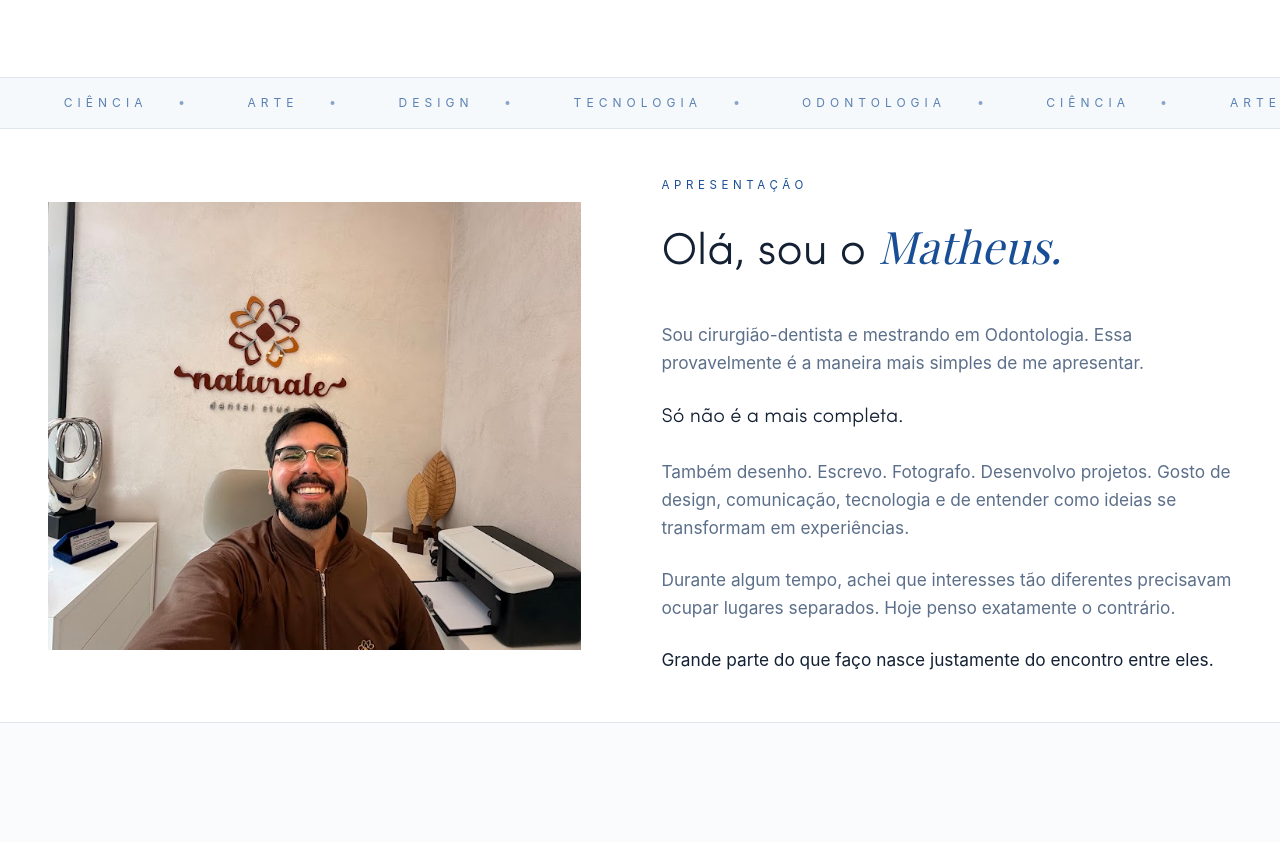
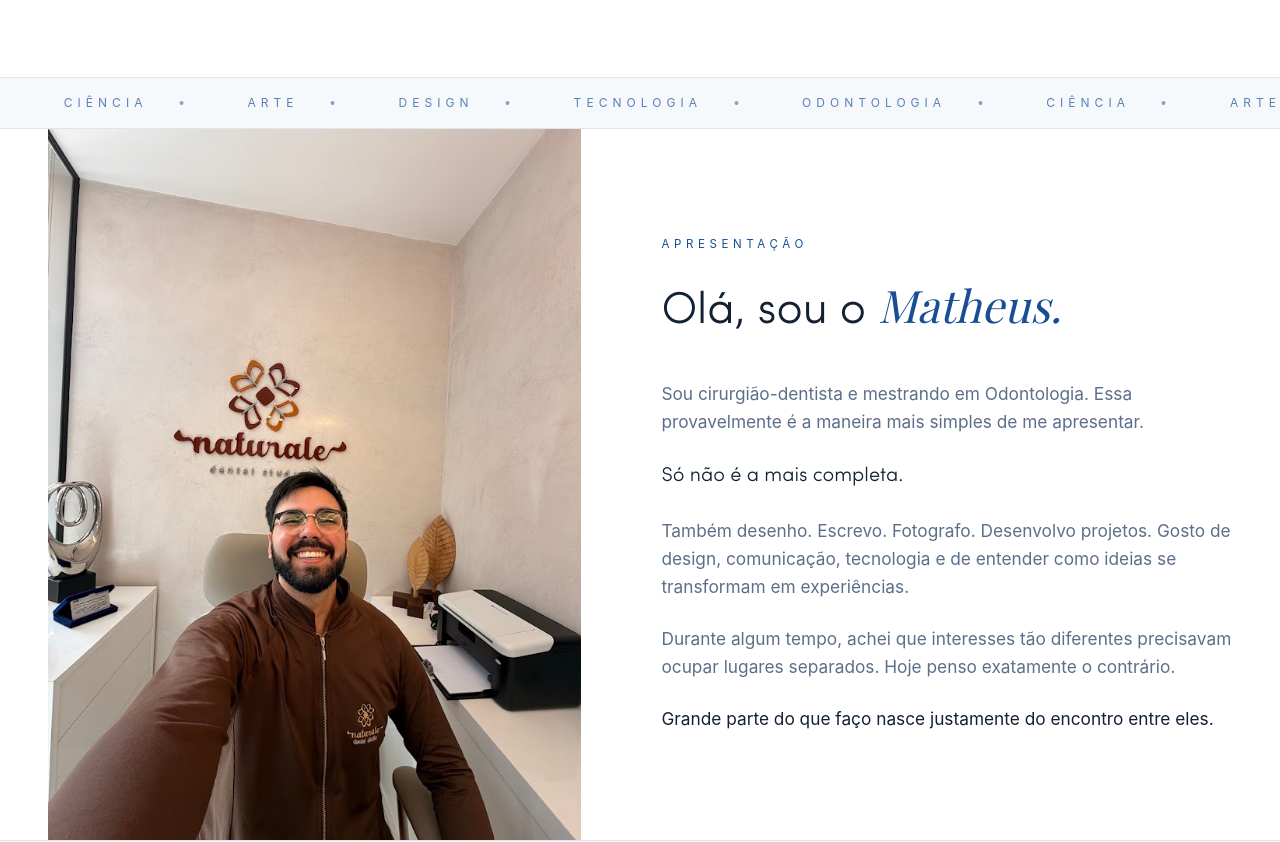
Before and after one commit to drmatheusfilgueiras/matheusfilgueiras, a React (Vite) app: page / in a window 1280 px wide. Shown: the part 800-1642 px from the top of the page. Built offline with nearby package versions, Linux system fonts and the light colour scheme; the HTML template or start-up script is replaced by a standard one; a web font is replaced by a local one.

Commit message:
style: balance presentation fold image

```diff
--- a/src/pages/HomePage.jsx
+++ b/src/pages/HomePage.jsx
@@ -396,16 +396,16 @@ function HomePage() {
             </section>
 
             {/* 02 — APRESENTAÇÃO */}
-            <section id="apresentacao" className="mx-auto grid w-full max-w-[90rem] px-6 lg:grid-cols-[0.82fr_1fr] lg:items-center lg:px-12">
-                <Reveal className="overflow-hidden">
+            <section id="apresentacao" className="mx-auto grid w-full max-w-[90rem] px-6 lg:min-h-[36rem] lg:grid-cols-[0.82fr_1fr] lg:items-stretch lg:px-12">
+                <Reveal className="overflow-hidden lg:h-full">
                     <img
                         src={IMG_PRESENTATION}
                         alt="Matheus Filgueiras na Naturale Dental Studio"
-                        className="h-[22rem] w-full object-cover object-[center_52%] sm:h-[25rem] lg:h-[28rem]"
+                        className="h-[26rem] w-full object-cover object-[center_44%] sm:h-[30rem] lg:h-full lg:min-h-[36rem] lg:object-[center_46%]"
                         loading="lazy"
                     />
                 </Reveal>
-                <div className="flex items-center py-12 lg:py-12 lg:pl-14 xl:pl-20">
+                <div className="flex items-center py-14 lg:py-16 lg:pl-14 xl:pl-20">
                     <div>
                         <Reveal>
                             <p className="text-[0.72rem] uppercase tracking-[0.4em] text-primary">Apresentação</p>
```
